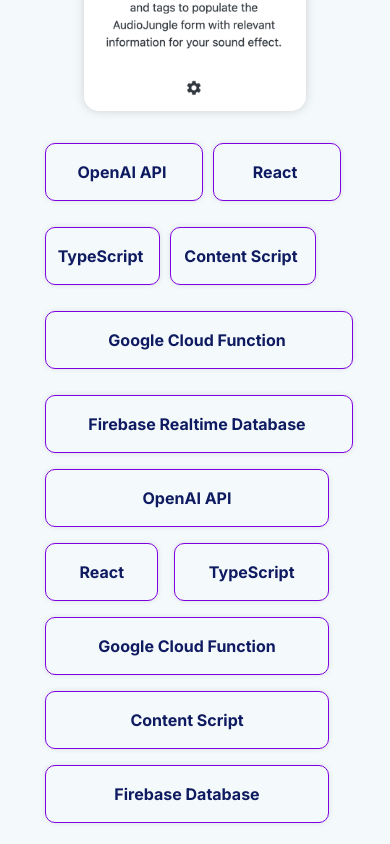
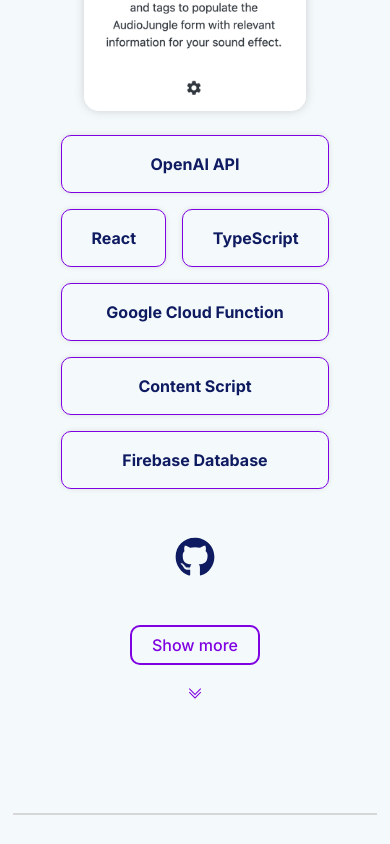
Before and after one commit to Eytan3000/presonal-website, a React (Vite) app: page / in a window 390 px wide. Shown: the part 3540-4384 px from the top of the page. Built offline with nearby package versions, Linux system fonts and the light colour scheme.

Commit message:
fixed padding in grid for mobile

```diff
--- a/src/components/projects/Chrome_Extension/ChromeExtension.tsx
+++ b/src/components/projects/Chrome_Extension/ChromeExtension.tsx
@@ -31,75 +31,7 @@
   </p>
 );
 
-function Details() {
-  const { isMobile } = useMobile();
-  return (
-    <>
-      {!isMobile && (
-        <p style={{ display: 'inline-block', marginBlock: '0 20px' }}>
-          Tools and technologies used in this project:
-        </p>
-      )}
-      {isMobile ? (
-        <div
-          style={{
-            display: 'flex',
-            flexDirection: 'column',
-            marginTop: '2rem',
-            flexWrap: 'wrap',
-            gap: '10px',
-          }}>
-          <div
-            style={{
-              display: 'flex',
-              // justifyContent: 'space-around',
-              // flexWrap: 'wrap',
-              gap: '10px',
-              width: '100%',
-            }}>
-            <div
-              className="chrome-extension-mobile-tech-card"
-              style={{ width: '40%' }}>
-              OpenAI API
-            </div>
-            <div
-              className="chrome-extension-mobile-tech-card"
-              style={{ width: '30%' }}>
-              React
-            </div>
-          </div>
 
-          <div
-            style={{
-              display: 'flex',
-
-              gap: '10px',
-            }}>
-            <div
-              className="chrome-extension-mobile-tech-card"
-              style={{ width: '25%' }}>
-              TypeScript
-            </div>
-            <div
-              className="chrome-extension-mobile-tech-card"
-              style={{ width: '35%' }}>
-              Content Script
-            </div>
-          </div>
-          <div className="chrome-extension-mobile-tech-card">
-            Google Cloud Function
-          </div>
-          <div className="chrome-extension-mobile-tech-card">
-            Firebase Realtime Database
-          </div>
-        </div>
-      ) : (
-        <TechGrid techList={techList} />
-      )}
-      <TechGrid techList={techList} />
-    </>
-  );
-}
 
 function ShowMore() {
   return (
@@ -201,7 +133,7 @@
             />
           </div>
           <div style={{ margin: '0 2rem' }} className="right-section">
-            <Details />
+          <TechGrid techList={techList} />
           </div>
         </div>
 
--- a/src/components/projects/Compound/Compound.tsx
+++ b/src/components/projects/Compound/Compound.tsx
@@ -31,70 +31,6 @@
     that I can understand how my investments will grow over timels.
   </p>
 );
-
-function Details() {
-  const { isMobile } = useMobile();
-  return (
-    <>
-      {!isMobile && (
-        <p style={{ display: 'inline-block', marginBlock: '0 20px' }}>
-          Tools and technologies used in this project:
-        </p>
-      )}
-
-      {/* {isMobile ? (
-        <div
-          style={{
-            display: 'flex',
-            flexDirection: 'column',
-            marginTop: '2rem',
-            flexWrap: 'wrap',
-            gap: '10px',
-          }}>
-          <div
-            style={{
-              display: 'flex',
-
-              gap: '10px',
-            }}>
-            <div className="chrome-extension-mobile-tech-card">React</div>
-            <div className="chrome-extension-mobile-tech-card">Redux</div>
-          </div>
-
-          <div
-            style={{
-              display: 'flex',
-
-              gap: '10px',
-            }}>
-            <div className="chrome-extension-mobile-tech-card">TypeScript</div>
-            <div className="chrome-extension-mobile-tech-card">
-              Local storage
-            </div>
-          </div>
-
-          <div className="chrome-extension-mobile-tech-card">
-            Yahoo Finance API
-          </div>
-        </div>
-      ) : ( */}
-        {/* // <>
-        //   <div className="tech-card-container-2 ">
-        //     <div className="tech-card">React</div>
-        //     <div className="tech-card">Redux</div>
-        //     <div className="tech-card">TypeScript</div>
-        //   </div>
-        //   <div className="tech-card-container-2 ">
-        //     <div className="tech-card">Local storage</div>
-        //     <div className="tech-card">Yahoo Finance API</div>
-        //   </div>
-        // </> */}
-        <TechGrid techList={techList} />
-
-      {/* )} */}
-    </>
-  );
-}
 
 function ShowMore() {
   return (
@@ -234,7 +170,7 @@
             />
           </div>
           <div style={{ margin: '0 2rem' }} className="right-section">
-            <Details />
+            <TechGrid techList={techList} />
           </div>
         </div>
 
--- a/src/components/projects/Planify/Planify.tsx
+++ b/src/components/projects/Planify/Planify.tsx
@@ -32,7 +32,7 @@
 const emailToMainDash = 'Pawsitive_600@gmail.com';
 const passToMainDash = '123456';
 
-const mobileStack = [
+const techList = [
   'TypeScript',
   'MySQL',
   'NodeJS',
@@ -50,33 +50,6 @@
     and we both receive a notification with the appointment details.
   </p>
 );
-
-// function TechStackGrid() {
-//   return (
-//     <>
-//       <p style={{ display: 'inline-block', marginBlock: '0 20px' }}>
-//         Tools and technologies used in this project:
-//       </p>
-
-//       <div className="tech-card-container-2 ">
-//         <div className="tech-card">React</div>
-//         <div className="tech-card">TypeScript</div>
-//         <div className="tech-card">MySQL</div>
-//       </div>
-//       <div className="tech-card-container-2 ">
-//         <div className="tech-card">NodeJS</div>
-//         <div className="tech-card">ExpressJS</div>
-//         <div className="tech-card">React</div>
-//       </div>
-//       <div className="tech-card-container-2 ">
-//         <div className="tech-card">JWT</div>
-//         <div className="tech-card">Firebase</div>
-//         <div className="tech-card">Cloud Storage</div>
-//       </div>
-//     </>
-//   );
-// }
-
 function CredentialTable() {
   const [emailCopyState, setEmailCopyState] = useState('Copy');
   const [passCopyState, setPassCopyState] = useState('Copy');
@@ -303,10 +276,9 @@
             style={{ margin: '0 2rem' }}
             className="planify-grid-right-section">
             {isMobile ? (
-              <MobileTechStack technologies={mobileStack} />
+              <MobileTechStack technologies={techList} />
             ) : (
-              // <TechStackGrid />
-              <TechGrid techList={mobileStack} />
+              <TechGrid techList={techList} />
             )}
           </div>
         </div>
--- a/src/components/reusable/techGrid/TechGrid.tsx
+++ b/src/components/reusable/techGrid/TechGrid.tsx
@@ -79,7 +79,7 @@
           Tools and technologies used in this project:
         </p>
       )}
-
+      <div style={{ marginTop: '1.5rem' }}>
         {isMobile
           ? mobileNestedArr.map((nestedArr) => (
               <div className={`tech-card-container-1${nestedArr.length}`}>
@@ -88,14 +88,14 @@
                 ))}
               </div>
             ))
-        : // <div>eytan</div>
-          desktopNestedArr.map((nestedArr) => (
+          : desktopNestedArr.map((nestedArr) => (
               <div className={`tech-card-container-1${nestedArr.length}`}>
                 {nestedArr.map((techName) => (
                   <div className="tech-card">{techName}</div>
                 ))}
               </div>
             ))}
+      </div>
     </>
   );
 }
--- a/src/components/reusable/techGrid/techGrid.css
+++ b/src/components/reusable/techGrid/techGrid.css
@@ -27,5 +27,9 @@
 @media only screen and (max-width: 768px) {
   .tech-card {
     padding: 1rem 1rem;
+    margin-left: 1rem;
+  }
+  .tech-card:not(:last-child) {
+    margin-right: 0;
   }
 }
```
Lines whose indentation alone changed are shown as unchanged.
